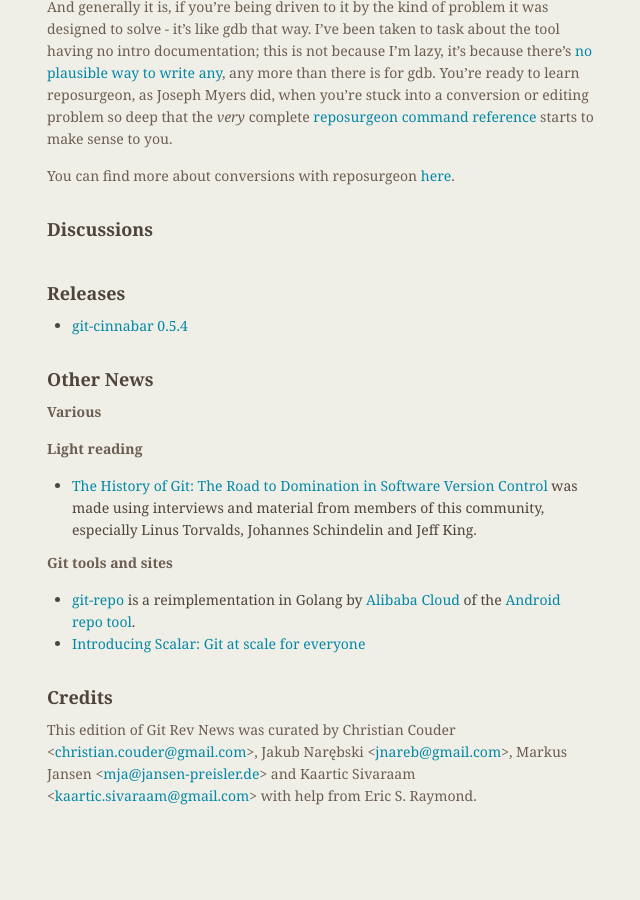
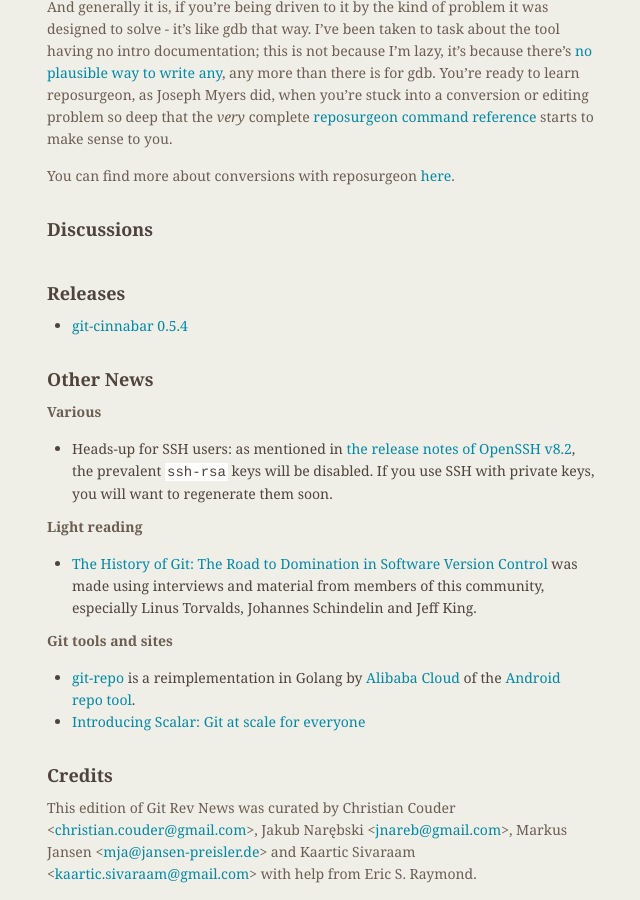
Before and after one commit to git/git.github.io, a Jekyll site: the page built from rev_news/drafts/edition-60.md, in a window 1280 px wide and 900 px high, scrolled down 3166 px. Shown: the whole window, without its empty margins (487-1127 px from the left). Built offline with Jekyll 4.4.1, drawn with Linux system fonts in a browser that asks for light colours; before the commit the page ends 3988 px from its top, so only the background shows below that.

Commit message:
RevNews: add an important heads-up for SSH users
Signed-off-by: Johannes Schindelin <johannes.schindelin@gmx.de>

```diff
--- a/rev_news/drafts/edition-60.md
+++ b/rev_news/drafts/edition-60.md
@@ -218,6 +218,7 @@
 
 __Various__
 
+* Heads-up for SSH users: as mentioned in [the release notes of OpenSSH v8.2](https://www.openssh.com/txt/release-8.2), the prevalent `ssh-rsa` keys will be disabled. If you use SSH with private keys, you will want to regenerate them soon.
 
 __Light reading__
 
```
